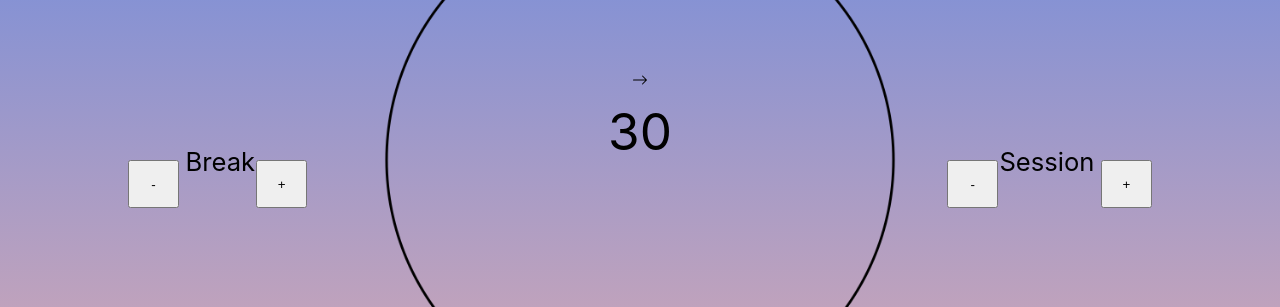
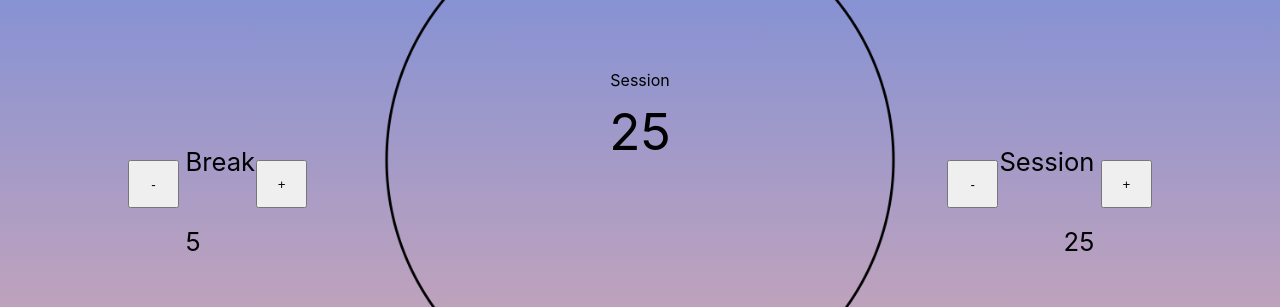
Before and after one commit to koookee/pomodoro-timer, a React (Create React App) app: page / in a window 1280 px wide. Shown: the part 240-547 px from the top of the page. Built offline with nearby package versions, Linux system fonts and the light colour scheme.

Commit message:
Break and session durations are now displayed. Clock phase state is shown above the timer

```diff
--- a/src/App.js
+++ b/src/App.js
@@ -5,29 +5,46 @@ class App extends React.Component{
   constructor(){
     super();
     this.state = {
-      time: 30
+      time: 0,
+      breakTime: 5,
+      sessionTime: 25,
+      sessionActive: true,
+      breakActive: false
     }
-    this.handleClickAdd = this.handleClickAdd.bind(this);
-    this.handleClickSub = this.handleClickSub.bind(this);
+    this.handleClickAddBreak = this.handleClickAddBreak.bind(this);
+    this.handleClickSubBreak = this.handleClickSubBreak.bind(this);
+    this.handleClickAddSession = this.handleClickAddSession.bind(this);
+    this.handleClickSubSession = this.handleClickSubSession.bind(this);
   }
-  handleClickAdd(){
-    this.setState({time: this.state.time + 1})
+  handleClickAddBreak(){
+    if(this.state.breakTime < 60) this.setState({breakTime: this.state.breakTime + 1})
+
   }
-  handleClickSub(){
-    this.setState({time: this.state.time - 1})
+  handleClickSubBreak(){
+    if(this.state.breakTime > 0) this.setState({breakTime: this.state.breakTime - 1})
+  }
+  handleClickAddSession(){
+    if(this.state.sessionTime < 60)this.setState({sessionTime: this.state.sessionTime + 1})
+  }
+  handleClickSubSession(){
+    if(this.state.sessionTime > 0)this.setState({sessionTime: this.state.sessionTime - 1})
   }
   render(){
     let generalDisplay = {height: "100vh", backgroundImage: "linear-gradient(to top, #EDAFAA , #5B86E5)"};
 
     //Break display
-    let breakDisplay = {position:"fixed",top:"45%", left:"14.5%", fontSize:"2vw"};
+    function breakDisplay(topValue){
+      return {position:"fixed",top:topValue, left:"14.5%", fontSize:"2vw"}
+    }
     let breakAddDisplay = {position:"fixed",top:"50%", left:"20%",
     minWidth:"4vw", minHeight:"6vh"}; //mindWidth & minHeight ensure the buttons are the same size
     let breakSubDisplay = {position:"fixed",top:"50%", left:"10%",
     minWidth:"4vw", minHeight:"6vh"};
 
     //Session display
-    let sessionDisplay = {position:"fixed",top:"45%", right:"14.5%", fontSize:"2vw"};
+    function sessionDisplay(topValue){
+      return {position:"fixed",top:topValue, right:"14.5%", fontSize:"2vw"}
+    }
     let sessionAddDisplay = {position:"fixed",top:"50%", right:"22%",
     minWidth:"4vw", minHeight:"6vh"};
     let sessionSubDisplay = {position:"fixed",top:"50%", right:"10%",
@@ -35,16 +52,19 @@ class App extends React.Component{
 
     return(
       <div style={generalDisplay}>
-        <Clock time={this.state.time}/>
+        <Clock time={this.state.sessionActive? this.state.sessionTime:this.state.breakTime}
+        phase={this.state.sessionActive? "Session" : "Break"}/>
         <div>
-          <p style={breakDisplay}>Break</p>
-          <button onClick={this.handleClickAdd} style={breakAddDisplay}>+</button>
-          <button onClick={this.handleClickSub} style={breakSubDisplay}>-</button>
+          <p style={breakDisplay("45%")}>Break</p>
+          <button onClick={this.handleClickAddBreak} style={breakAddDisplay}>+</button>
+          <button onClick={this.handleClickSubBreak} style={breakSubDisplay}>-</button>
+          <p style={breakDisplay("55%")}>{this.state.breakTime}</p>
         </div>
         <div>
-          <p style={sessionDisplay}>Session</p>
-          <button onClick={this.handleClickAdd} style={sessionSubDisplay}>+</button>
-          <button onClick={this.handleClickSub} style={sessionAddDisplay}>-</button>
+          <p style={sessionDisplay("45%")}>Session</p>
+          <button onClick={this.handleClickAddSession} style={sessionSubDisplay}>+</button>
+          <button onClick={this.handleClickSubSession} style={sessionAddDisplay}>-</button>
+          <p style={sessionDisplay("55%")}>{this.state.sessionTime}</p>
         </div>
       </div>
     )
--- a/src/Components/Clock.js
+++ b/src/Components/Clock.js
@@ -20,7 +20,7 @@ class Clock extends React.Component{
       <div>
         <img style={clockDisplay} src={ClockLogo} alt="Clock Logo" />
         <p style={timer} type="button">{this.props.time}</p>
-        <Icon.ArrowRight style={timer}> </Icon.ArrowRight>
+        <div style={timer}>{this.props.phase}</div>
       </div>
     )
   }
```
Also changed, not shown: 1 other file (tests, documents, lock files or other folders).
